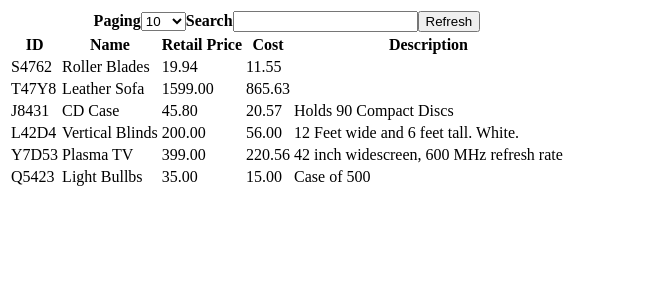
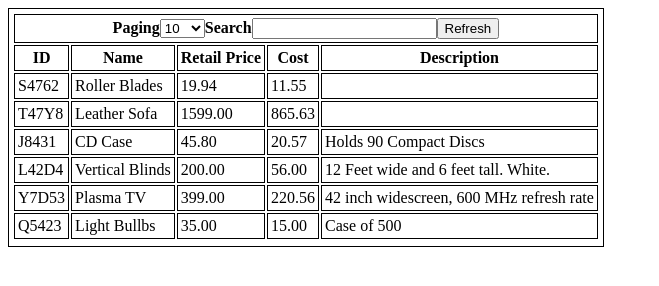
Before and after one commit to mikedev9000/dynamic_tables, a plain HTML site: page index.html in a window 1280 px wide. Shown: the whole page, without its empty margins (0-659 px from the left). Drawn offline with Linux system fonts and the light colour scheme.

Commit message:
Modified the DynamicTable constructor to accept options in a more flexible way, using an object like I would normally do in php with associtative arrays as options. Also adding very basic styles in the index.html file to make the table a little bit easier for me to look at.

```diff
--- a/index.html
+++ b/index.html
@@ -3,17 +3,41 @@
 <head>
 <meta http-equiv="Content-Type" content="text/html; charset=UTF-8">
 <title>NetBoss Pre-interview Test</title>
+<link rel="stylesheet" href="/css/jquery_ui_smoothness/jquery-ui-1.8.21.custom.css" type="text/css">
+<style type="text/css">
+table
+{
+	/*border-collapse:collapse;*/
+}
+table, td, th
+{
+	border:1px solid black;
+	padding: 3px;
+}
+</style>
 <script type="text/javascript" src="/js/jquery-1.7.2.js"></script>
+<script type="text/javascript" src="/js/jquery-ui-1.8.21.custom.min.js"></script>
 <script type="text/javascript" src="/js/tables.js"></script>
 <script type="text/javascript">
 jQuery(document).ready(function($) {
-	var oTable = new DynamicTable( $('table#test'), '/test_data/products.json' );
+	var oTable = new DynamicTable( {
+				oTableElement: jQuery('table#test'),
+				sUrl: '/test_data/products.json',
+				iWidth: null,
+				iHeight: null,
+				bPaging: true,
+				bDraggable: false,
+				bDraggable: false,
+				bTableResizeable: false,
+				bColumnsResizeable: false,
+				bSearchable: true
+			} );
 
 	oTable.render();
   });
 </script>
 </head>
-<body>
+<body class="jquery_ui_smoothness">
 <table id="test"></table>
 </body>
 </html>
--- a/js/tables.js
+++ b/js/tables.js
@@ -12,20 +12,31 @@
  * @param bSearchable
  * @returns {DynamicTable}
  */
-function DynamicTable( oTableElement, sUrl, iWidth, iHeight, bPaging, bDraggable, bTableResizeable, bColumnsResizeable, bSearchable ){
+ function DynamicTable( oSettings ){
 
-	this.oTableElement = $(oTableElement);
+	 //set up the default configuration
+	 this.oTableElement = null;
+	 this.sUrl = null;
+	 this.iWidth = null;
+	 this.iHeight = null;
+	 this.bPaging = false;
+	 this.bDraggable = false;
+	 this.bDraggable = false;
+	 this.bTableResizeable = false;
+	 this.bColumnsResizeable = false;
+	 this.bSearchable = false;
 
-	this.sUrl = sUrl;
+	 //the search term entered in the search box, if enabled
+	 this.sSearchTerm = '';
 
-	this.iWidth = iWidth;
-	this.iHeight = iHeight;
+	 //the number of records to display on a page
+	 this.iPageRowCount = 10;
 
-	this.bPaging = true;//bPaging;
-	this.bDraggable = bDraggable;
-	this.bTableResizeable = bTableResizeable;
-	this.bColumnsResizeable = bColumnsResizeable;
-	this.bSearchable = true; //bSearchable;
+	 //the page to render
+	 this.iCurrentPage = 0;
+
+	 //merge the settings into the DymanicTable object
+	 $.extend( this, oSettings );
 
 	 //an array of column names
 	 this.aColumns = [];
@@ -39,20 +50,12 @@ function DynamicTable( oTableElement, sUrl, iWidth, iHeight, bPaging, bDraggable
 	 //holds the number of records filtered after search
 	 this.iFilteredRecords = 0;
 
-	//user input values
-
-	//the search term entered in the search box, if enabled
-	this.sSearchTerm = '';
-
-	//the number of records to display on a page
-	this.iPageRowCount = 10;
-
-	//the page to render
-	this.iCurrentPage = 0;
-
 	 this._prepareTable();
 }
 
+ /**
+  * Bind jQuery events for different features, based on the configuration
+  */
 DynamicTable.prototype._bindEventListeners = function(){
 
 	var oDynamicTable = this;
@@ -231,7 +234,9 @@ DynamicTable.prototype._prepareTable = function(){
 
 	var sBody = '<tbody></tbody>';
 
-	this.oTableElement.html( sHead + sBody );
+	var sFoot = '<tfoot><tr class="paging"></tr></tfoot>'
+
+	this.oTableElement.html( sHead + sBody + sFoot );
 
 	//TODO determine if ui is good for this or not
 	//this.oTableElement.resizable();
```
Lines whose indentation alone changed are shown as unchanged.
